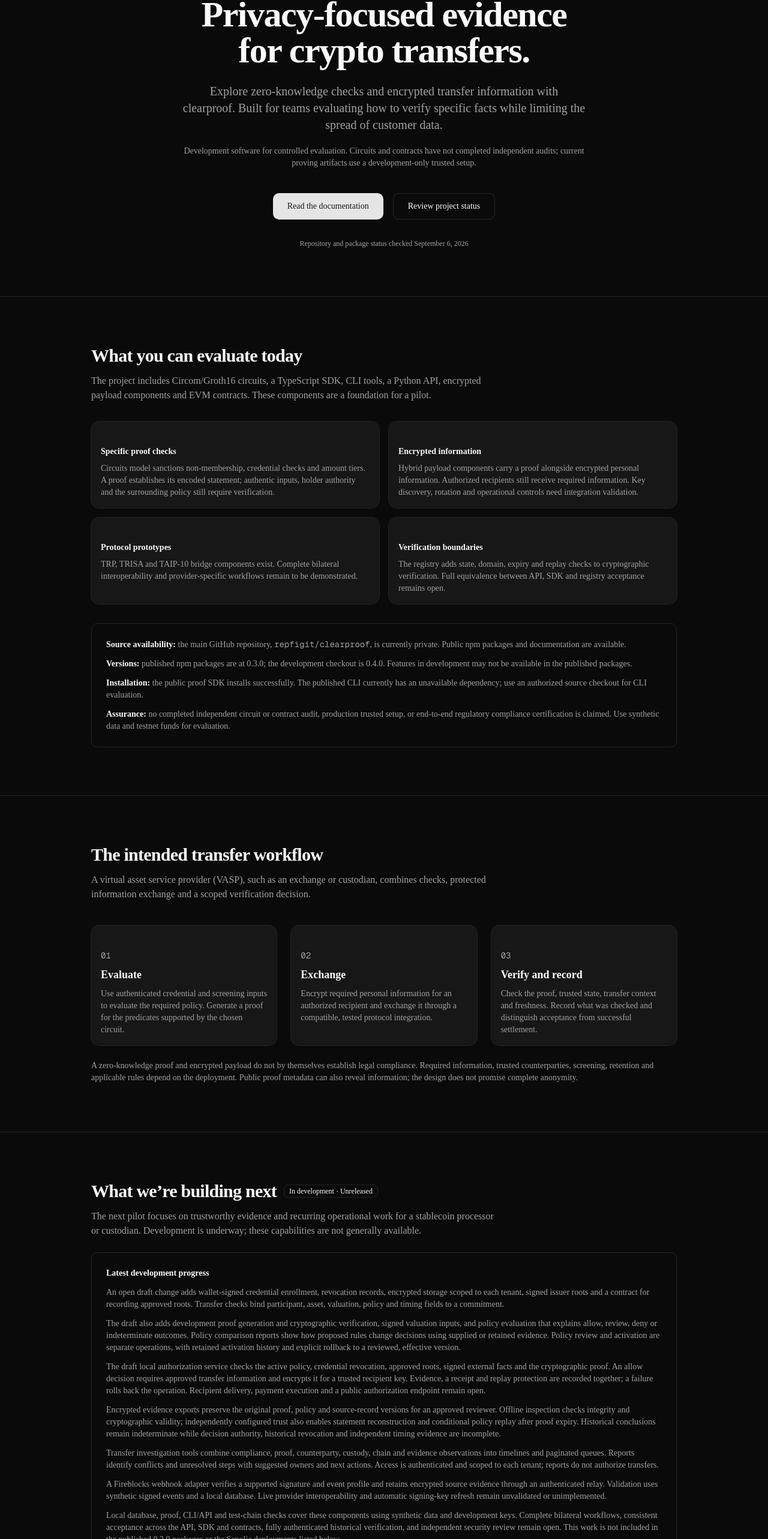
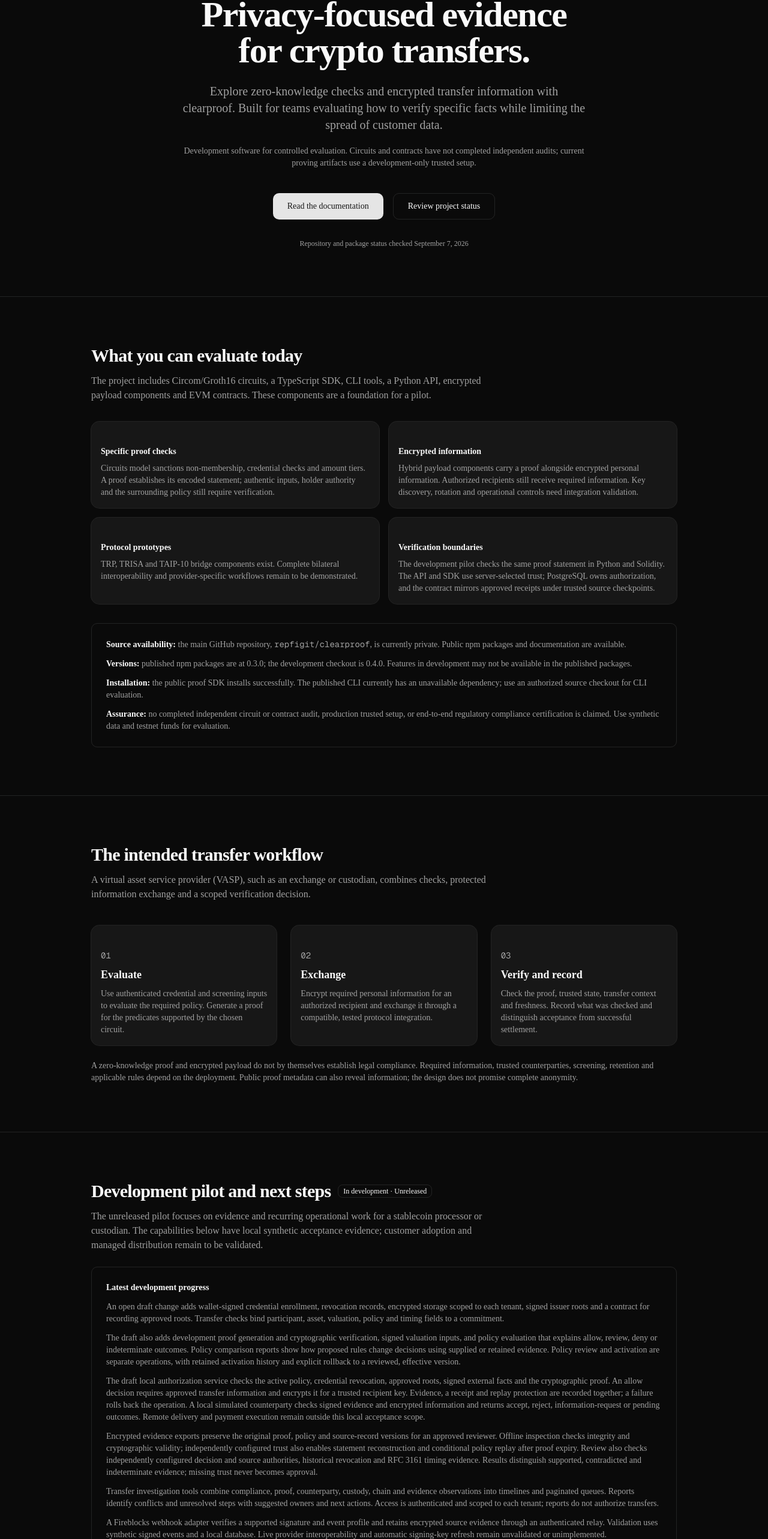
Before and after one commit to repfigit/clearproof-web, a Next.js app: page / in a window 1280 px wide. Shown: the part 211-2777 px from the top of the page at 60% size. Built offline with nearby package versions, Linux system fonts and the light colour scheme.

Commit message:
docs: update verified local pilot capabilities

```diff
--- a/src/app/page.tsx
+++ b/src/app/page.tsx
@@ -62,7 +62,7 @@ export default function Home() {
             <Link href="https://docs.clearproof.world" className="inline-flex h-11 items-center rounded-lg bg-primary px-6 text-sm font-medium text-primary-foreground hover:bg-primary/80">Read the documentation</Link>
             <Link href="#status" className="inline-flex h-11 items-center rounded-lg border px-6 text-sm font-medium hover:bg-muted">Review project status</Link>
           </div>
-          <p className="mt-8 text-xs text-muted-foreground">Repository and package status checked September 6, 2026</p>
+          <p className="mt-8 text-xs text-muted-foreground">Repository and package status checked September 7, 2026</p>
         </div>
       </section>
 
@@ -79,7 +79,7 @@ export default function Home() {
             { title: "Specific proof checks", desc: "Circuits model sanctions non-membership, credential checks and amount tiers. A proof establishes its encoded statement; authentic inputs, holder authority and the surrounding policy still require verification." },
             { title: "Encrypted information", desc: "Hybrid payload components carry a proof alongside encrypted personal information. Authorized recipients still receive required information. Key discovery, rotation and operational controls need integration validation." },
             { title: "Protocol prototypes", desc: "TRP, TRISA and TAIP-10 bridge components exist. Complete bilateral interoperability and provider-specific workflows remain to be demonstrated." },
-            { title: "Verification boundaries", desc: "The registry adds state, domain, expiry and replay checks to cryptographic verification. Full equivalence between API, SDK and registry acceptance remains open." },
+            { title: "Verification boundaries", desc: "The development pilot checks the same proof statement in Python and Solidity. The API and SDK use server-selected trust; PostgreSQL owns authorization, and the contract mirrors approved receipts under trusted source checkpoints." },
           ].map((item) => (
             <Card key={item.title}><CardContent className="pt-6">
               <h3 className="font-semibold">{item.title}</h3>
@@ -127,19 +127,19 @@ export default function Home() {
 
       <section id="roadmap" className="mx-auto max-w-5xl scroll-mt-24 px-6 py-20">
         <div className="flex flex-wrap items-center gap-3">
-          <h2 className="text-3xl font-bold tracking-tight">What we’re building next</h2>
+          <h2 className="text-3xl font-bold tracking-tight">Development pilot and next steps</h2>
           <Badge variant="outline">In development · Unreleased</Badge>
         </div>
-        <p className="mt-3 max-w-2xl text-muted-foreground">The next pilot focuses on trustworthy evidence and recurring operational work for a stablecoin processor or custodian. Development is underway; these capabilities are not generally available.</p>
+        <p className="mt-3 max-w-2xl text-muted-foreground">The unreleased pilot focuses on evidence and recurring operational work for a stablecoin processor or custodian. The capabilities below have local synthetic acceptance evidence; customer adoption and managed distribution remain to be validated.</p>
         <div className="mt-6 rounded-lg border p-6 text-sm text-muted-foreground">
           <h3 className="font-semibold text-foreground">Latest development progress</h3>
           <p className="mt-3">An open draft change adds wallet-signed credential enrollment, revocation records, encrypted storage scoped to each tenant, signed issuer roots and a contract for recording approved roots. Transfer checks bind participant, asset, valuation, policy and timing fields to a commitment.</p>
           <p className="mt-3">The draft also adds development proof generation and cryptographic verification, signed valuation inputs, and policy evaluation that explains allow, review, deny or indeterminate outcomes. Policy comparison reports show how proposed rules change decisions using supplied or retained evidence. Policy review and activation are separate operations, with retained activation history and explicit rollback to a reviewed, effective version.</p>
-          <p className="mt-3">The draft local authorization service checks the active policy, credential revocation, approved roots, signed external facts and the cryptographic proof. An allow decision requires approved transfer information and encrypts it for a trusted recipient key. Evidence, a receipt and replay protection are recorded together; a failure rolls back the operation. Recipient delivery, payment execution and a public authorization endpoint remain open.</p>
-          <p className="mt-3">Encrypted evidence exports preserve the original proof, policy and source-record versions for an approved reviewer. Offline inspection checks integrity and cryptographic validity; independently configured trust also enables statement reconstruction and conditional policy replay after proof expiry. Historical conclusions remain indeterminate while decision authority, historical revocation and independent timing evidence are incomplete.</p>
+          <p className="mt-3">The draft local authorization service checks the active policy, credential revocation, approved roots, signed external facts and the cryptographic proof. An allow decision requires approved transfer information and encrypts it for a trusted recipient key. Evidence, a receipt and replay protection are recorded together; a failure rolls back the operation. A local simulated counterparty checks signed evidence and encrypted information and returns accept, reject, information-request or pending outcomes. Remote delivery and payment execution remain outside this local acceptance scope.</p>
+          <p className="mt-3">Encrypted evidence exports preserve the original proof, policy and source-record versions for an approved reviewer. Offline inspection checks integrity and cryptographic validity; independently configured trust also enables statement reconstruction and conditional policy replay after proof expiry. Review also checks independently configured decision and source authorities, historical revocation and RFC 3161 timing evidence. Results distinguish supported, contradicted and indeterminate evidence; missing trust never becomes approval.</p>
           <p className="mt-3">Transfer investigation tools combine compliance, proof, counterparty, custody, chain and evidence observations into timelines and paginated queues. Reports identify conflicts and unresolved steps with suggested owners and next actions. Access is authenticated and scoped to each tenant; reports do not authorize transfers.</p>
           <p className="mt-3">A Fireblocks webhook adapter verifies a supported signature and event profile and retains encrypted source evidence through an authenticated relay. Validation uses synthetic signed events and a local database. Live provider interoperability and automatic signing-key refresh remain unvalidated or unimplemented.</p>
-          <p className="mt-3">Local database, proof, CLI/API and test-chain checks cover these components using synthetic data and development keys. Complete bilateral workflows, consistent acceptance across the API, SDK and contracts, fully authenticated historical verification, and independent security review remain open. This work is not included in the published 0.3.0 packages or the Sepolia deployments listed below.</p>
+          <p className="mt-3">Observation mode records explained outcomes without authorizing transfers. Selected-cohort reports keep missing cases, disagreement and measured evaluation time explicit. A source-checkout runner owns a disposable database and test chain, exercises real development proofs and retains encrypted historical exports for offline review. These local results do not establish live provider interoperability, customer value or production assurance. Independent security review remains open. This work is not included in the published 0.3.0 packages or the Sepolia deployments listed below.</p>
         </div>
         <div className="mt-8 grid gap-4 sm:grid-cols-2 lg:grid-cols-3">
           {ROADMAP.map((item) => (
@@ -155,7 +155,7 @@ export default function Home() {
 
       <section id="packages" className="mx-auto max-w-5xl scroll-mt-24 px-6 py-20">
         <h2 className="text-3xl font-bold tracking-tight">Published packages</h2>
-        <p className="mt-3 text-muted-foreground">Version 0.3.0 is available on npm for each package below, checked September 6, 2026. Review each package’s contents and requirements before integrating.</p>
+        <p className="mt-3 text-muted-foreground">Version 0.3.0 is available on npm for each package below, checked September 7, 2026. Review each package’s contents and requirements before integrating.</p>
         <div className="mt-8 grid gap-4 sm:grid-cols-2">
           {PACKAGES.map((item) => (
             <Link key={item.name} href={`https://www.npmjs.com/package/${item.name}`} className="group">
```
